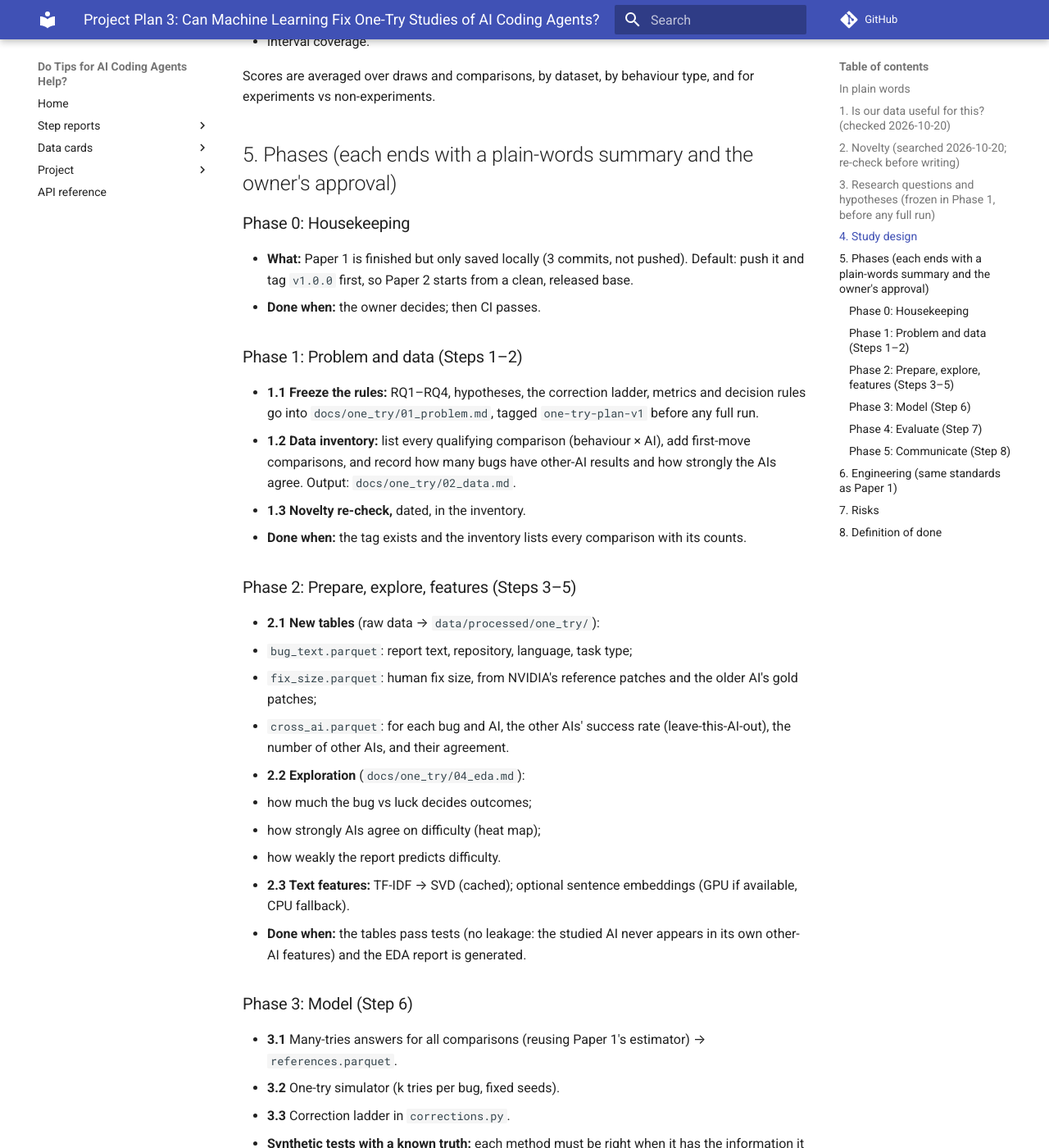
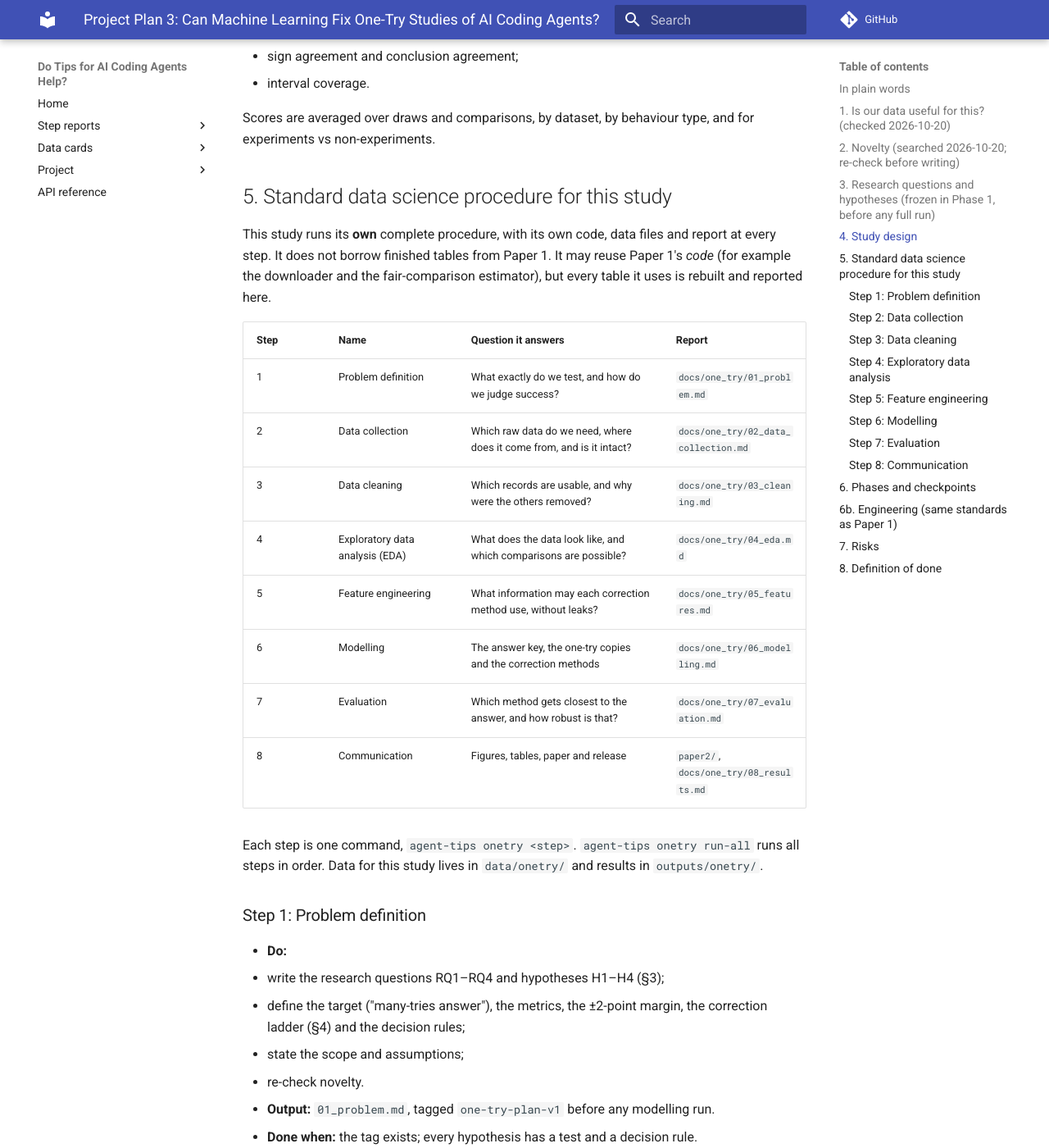
Before and after one commit to rajanyadav0307/tips_agentic_ai, an MkDocs documentation site: the page built from docs/project/ONE_TRY_STUDY_PLAN.md, in a window 1280 px wide and 1400 px high, scrolled down 4506 px. Shown: the whole window at 82% size. Built offline with MkDocs 1.6.1 and Material for MkDocs 9.7.7, drawn with Linux system fonts in a browser that asks for light colours; comment, search, counter and statistics services are not loaded; some of the changed text lies outside the part shown.

Commit message:
One-try study plan: full standard data science procedure
Steps 1-8 (problem, collection, cleaning, EDA, features, modelling,
evaluation, communication), each with its own code, data and report;
phases A-E with owner checkpoints

```diff
--- a/docs/project/ONE_TRY_STUDY_PLAN.md
+++ b/docs/project/ONE_TRY_STUDY_PLAN.md
@@ -3,7 +3,9 @@
 **Version:** 1 (draft for the owner's approval), 2026-10-20
 **Study:** the "one-try study" (Paper 2). It reuses the data pipeline of Paper 1 ([PROJECT_PLAN.md](PROJECT_PLAN.md)).
 **Rules:**
-- The locked 8-step data science procedure and the locked engineering standards apply unchanged (PROJECT_PLAN.md §1 and §7).
+- This study follows its own complete standard data science procedure (§5: problem, collection, cleaning, EDA, features, modelling, evaluation, communication), with a report at every step.
+- The locked engineering standards apply unchanged (PROJECT_PLAN.md §7).
+- Work happens on the git branch `one-try-study`.
 - The assistant does all the work; the owner reviews at each checkpoint, and the next phase starts only after approval.
 - Commits and pushes come only from `rajanyadav0307`, with no assistant attribution.
 
@@ -112,73 +114,145 @@
 
   Scores are averaged over draws and comparisons, by dataset, by behaviour type, and for experiments vs non-experiments.
 
-## 5. Phases (each ends with a plain-words summary and the owner's approval)
+## 5. Standard data science procedure for this study
 
-### Phase 0: Housekeeping
-- **What:** Paper 1 is finished but only saved locally (3 commits, not pushed). Default: push it and tag `v1.0.0` first, so Paper 2 starts from a clean, released base.
-- **Done when:** the owner decides; then CI passes.
+This study runs its **own** complete procedure, with its own code, data files and report at every step. It does not borrow finished tables from Paper 1. It may reuse Paper 1's *code* (for example the downloader and the fair-comparison estimator), but every table it uses is rebuilt and reported here.
 
-### Phase 1: Problem and data (Steps 1–2)
-- **1.1 Freeze the rules:** RQ1–RQ4, hypotheses, the correction ladder, metrics and decision rules go into `docs/one_try/01_problem.md`, tagged `one-try-plan-v1` before any full run.
-- **1.2 Data inventory:** list every qualifying comparison (behaviour × AI), add first-move comparisons, and record how many bugs have other-AI results and how strongly the AIs agree. Output: `docs/one_try/02_data.md`.
-- **1.3 Novelty re-check,** dated, in the inventory.
-- **Done when:** the tag exists and the inventory lists every comparison with its counts.
+| Step | Name | Question it answers | Report |
+| --- | --- | --- | --- |
+| 1 | Problem definition | What exactly do we test, and how do we judge success? | `docs/one_try/01_problem.md` |
+| 2 | Data collection | Which raw data do we need, where does it come from, and is it intact? | `docs/one_try/02_data_collection.md` |
+| 3 | Data cleaning | Which records are usable, and why were the others removed? | `docs/one_try/03_cleaning.md` |
+| 4 | Exploratory data analysis (EDA) | What does the data look like, and which comparisons are possible? | `docs/one_try/04_eda.md` |
+| 5 | Feature engineering | What information may each correction method use, without leaks? | `docs/one_try/05_features.md` |
+| 6 | Modelling | The answer key, the one-try copies and the correction methods | `docs/one_try/06_modelling.md` |
+| 7 | Evaluation | Which method gets closest to the answer, and how robust is that? | `docs/one_try/07_evaluation.md` |
+| 8 | Communication | Figures, tables, paper and release | `paper2/`, `docs/one_try/08_results.md` |
 
-### Phase 2: Prepare, explore, features (Steps 3–5)
-- **2.1 New tables** (raw data → `data/processed/one_try/`):
-  - `bug_text.parquet`: report text, repository, language, task type;
-  - `fix_size.parquet`: human fix size, from NVIDIA's reference patches and the older AI's gold patches;
-  - `cross_ai.parquet`: for each bug and AI, the other AIs' success rate (leave-this-AI-out), the number of other AIs, and their agreement.
-- **2.2 Exploration** (`docs/one_try/04_eda.md`):
-  - how much the bug vs luck decides outcomes;
-  - how strongly AIs agree on difficulty (heat map);
-  - how weakly the report predicts difficulty.
-- **2.3 Text features:** TF-IDF → SVD (cached); optional sentence embeddings (GPU if available, CPU fallback).
-- **Done when:** the tables pass tests (no leakage: the studied AI never appears in its own other-AI features) and the EDA report is generated.
+Each step is one command, `agent-tips onetry <step>`. `agent-tips onetry run-all` runs all steps in order. Data for this study lives in `data/onetry/` and results in `outputs/onetry/`.
 
-### Phase 3: Model (Step 6)
-- **3.1** Many-tries answers for all comparisons (reusing Paper 1's estimator) → `references.parquet`.
-- **3.2** One-try simulator (k tries per bug, fixed seeds).
-- **3.3** Correction ladder in `corrections.py`.
-  - **Synthetic tests with a known truth:** each method must be right when it has the information it needs, and wrong in the expected direction when it does not.
-- **3.4 Go/no-go:** reproduce the pilot within the code base on a small subset.
+### Step 1: Problem definition
+- **Do:**
+  - write the research questions RQ1–RQ4 and hypotheses H1–H4 (§3);
+  - define the target ("many-tries answer"), the metrics, the ±2-point margin, the correction ladder (§4) and the decision rules;
+  - state the scope and assumptions;
+  - re-check novelty.
+- **Output:** `01_problem.md`, tagged `one-try-plan-v1` before any modelling run.
+- **Done when:** the tag exists; every hypothesis has a test and a decision rule.
+
+### Step 2: Data collection
+- **Do:**
+  - list the sources this study needs:
+    - the three trajectory datasets;
+    - the human fixes (gold patches for the older AI; NVIDIA reference patches);
+    - all AI sizes in the older dataset (8B, 70B, 405B) as "other AIs";
+  - verify the pinned downloads (revisions, SHA-256);
+  - extract only the fields this study needs into `data/onetry/raw/`:
+    - one row per try: bug ID, AI setup, outcome, actions per step;
+    - one row per bug: report text and human fix.
+- **Output:** `02_data_collection.md`, with sources, licences, revisions, fields used and row counts per source; extraction manifest with checksums.
+- **Done when:** every source is pinned and verified, and row counts match the source datasets.
+
+### Step 3: Data cleaning
+- **Do:** apply written rules, each counted in a funnel:
+  - **outcome:** keep tries whose outcome is known;
+  - **identical input:** keep tries whose bug text matches the most common text for that bug;
+  - **bug ID:** harmonise bug IDs across datasets, so "other AIs on the same bug" is matched correctly;
+  - **report text:** strip the agent framework's instruction wrapper, so only the real bug report remains;
+  - **fix size:** parse the human fix into files and lines changed;
+  - **duplicates:** remove them;
+  - **checks:** check for missing values and outliers (for example extreme step counts);
+  - **version flag:** mark the older AI's evaluation day as the hidden model-version proxy.
+- **Output:** `data/onetry/clean/{tries,bugs,setups}.parquet`; `03_cleaning.md` with the funnel, the rules and a data dictionary.
+- **Done when:** every removed row is explained by a rule; unit tests cover each rule.
+
+### Step 4: Exploratory data analysis
+- **Do:**
+  - outcomes by AI setup;
+  - how much the bug vs luck decides the outcome;
+  - how strongly different AIs agree about which bugs are hard (heat map);
+  - how well the report alone hints at difficulty;
+  - how often each behaviour happens, and in how many bugs both choices occur;
+  - which comparisons qualify (at least 100 such bugs), first-move experiments included;
+  - how much other-AI information each comparison has.
+- **Output:** `04_eda.md` with charts and a comparison inventory (`outputs/onetry/inventory.parquet`). Counts and descriptions only; no method results.
+- **Done when:** every qualifying comparison is listed with its counts, and every chart's numbers are saved.
+
+### Step 5: Feature engineering
+- **Do:** build the information the correction methods may use, per bug:
+  - report facts (length, code block, error trace, names a file, repository, language, task type);
+  - report text (TF-IDF → 100 dimensions; optional sentence embeddings, GPU if available);
+  - human-fix size;
+  - other-AI features: the leave-this-AI-out success rate, the number of other AIs, and an IRT difficulty score.
+- **Leakage tests:**
+  - the studied AI's own results never appear in its features;
+  - text models are fitted inside training folds only.
+- **Output:** `data/onetry/features/`; `05_features.md` (feature dictionary, coverage, leakage checks).
+- **Done when:** the leakage tests pass, and the coverage of every feature is reported.
+
+### Step 6: Modelling
+- **Do:**
+  - **answer key:** the many-tries answer for every qualifying comparison (fair within-bug comparison, with CIs);
+  - **one-try simulator:** one try per bug, many random draws; k tries per bug for RQ4;
+  - **correction ladder (§4):**
+    - simple comparison;
+    - linear regression;
+    - double machine learning with gradient boosting and with random forests;
+    - a propensity-weighted (AIPW) check;
+  - fixed hyper-parameters and cross-fitting split by bug;
+  - **synthetic data with a known truth:** each method must be right when it has the needed information, and wrong in the expected direction when it does not;
+  - **go/no-go:** reproduce the pilot.
+- **Output:** `src/agent_tips/onetry/{references,simulate,corrections}.py`; `06_modelling.md`.
 - **Done when:** the synthetic tests pass on CI and the pilot is reproduced.
 
-### Phase 4: Evaluate (Step 7)
-- **4.1** Full run: all comparisons × draws × rungs → `one_try_results.parquet`. Runs in the background with checkpoints; the target is under 1 day of laptop time.
-- **4.2** RQ1–RQ4, interval coverage, conclusion agreement, and the hard case (older AI vs Nebius).
-- **4.3 Robustness:**
-  - learners (boosting, random forest, linear);
-  - text dimensions;
-  - number of draws;
-  - NVIDIA's filtering;
-  - experiments vs non-experiments.
-- **4.4** Reproducibility: two full runs, identical results.
-- **Done when:** every hypothesis has a result row and the robustness table has a plain-words verdict.
+### Step 7: Evaluation
+- **Do:**
+  - **full run:** all comparisons × draws × methods;
+  - **scores:** error, absolute error, sign and conclusion agreement, and interval coverage;
+  - **results:** RQ1–RQ4 with Holm correction; the hard case (older AI vs Nebius);
+  - **robustness:** learners, text dimensions, number of draws, NVIDIA's filtering, experiments vs mid-run choices;
+  - **reproducibility:** two full runs must give identical results.
+- **Output:** `outputs/onetry/results.parquet`; `07_evaluation.md`.
+- **Done when:** every hypothesis has a result and a plain-words verdict, and the two runs match.
 
-### Phase 5: Communicate (Step 8)
-- **5.1 Figures** (a generated `numbers.tex` holds every paper number):
-  - the easy/hard bug example;
-  - error by correction (main figure);
-  - when the correction fails;
-  - how many tries are enough;
-  - interval coverage.
-- **5.2 Tables:** data, comparisons, main results.
-- **5.3** Paper 2 draft in `paper2/` (ACM format).
-- **5.4** Docs pages, README section, CHANGELOG, release `v2.0.0`.
+### Step 8: Communication
+- **Do:**
+  - figures (the easy/hard bug example, error by method, when the correction fails, how many tries are enough, interval coverage) and tables, all generated;
+  - `numbers.tex`;
+  - Paper 2 draft in `paper2/`;
+  - docs site pages and README section;
+  - CHANGELOG and release `v2.0.0`.
 - **Done when:** the paper compiles, every number comes from the results files, and CI passes on the tag.
 
-## 6. Engineering (same standards as Paper 1)
+## 6. Phases and checkpoints
 
-- **Code** in the same package:
-  - `src/agent_tips/onetry/`: `data.py`, `references.py`, `simulate.py`, `corrections.py`, `evaluate.py`, `report.py`, `figures.py`;
-  - CLI `agent-tips onetry prepare | run | evaluate | figures`, also callable from `run-all`.
-- **New dependency:** `scikit-learn` (installers for all 4 platforms). Text embeddings stay optional in the `gpu` extra.
+| Phase | Steps | Checkpoint (owner approves before the next phase) |
+| --- | --- | --- |
+| 0 | Setup | Branch `one-try-study` created ✅. Paper 1's local work stays unpublished until the owner decides |
+| A | 1 Problem, 2 Collection | Rules frozen and tagged; data sources verified and extracted |
+| B | 3 Cleaning, 4 EDA | Clean tables with funnel; EDA report and comparison inventory |
+| C | 5 Features | Feature tables with leakage checks |
+| D | 6 Modelling, 7 Evaluation | Answer key, methods, full results, robustness |
+| E | 8 Communication | Paper 2 draft and release |
+
+At each checkpoint: a plain-words summary, a short "what to check" list, and a push of the branch (commits only as `rajanyadav0307`, no assistant attribution).
+
+## 6b. Engineering (same standards as Paper 1)
+
+- **Code:**
+  - `src/agent_tips/onetry/`: `collect.py`, `clean.py`, `eda.py`, `features.py`, `references.py`, `simulate.py`, `corrections.py`, `evaluate.py`, `figures.py`, `report.py`;
+  - CLI `agent-tips onetry <step>`.
+- **Config:** a `onetry:` section in `configs/default.yaml` (draws, folds, margin, minimum bugs per comparison, seeds).
+- **New dependency:** `scikit-learn` (installers for all 4 platforms); sentence embeddings stay optional in the `gpu` extra.
 - **Checks:**
-  - tests with synthetic truths, plus an end-to-end test on the larger fake project;
+  - unit tests per cleaning rule and per method;
+  - synthetic-truth tests;
+  - an end-to-end test on a fake project;
   - coverage ≥ 85%;
-  - ruff, mypy, and CI on 4 platforms;
-  - fixed seeds and fixed row order.
+  - ruff, mypy and pre-commit;
+  - CI on 4 platforms;
+  - fixed seeds and row order.
+- **Docs:** each step report is generated by code and listed in the MkDocs navigation under "Paper 2".
 
 ## 7. Risks
 
```
